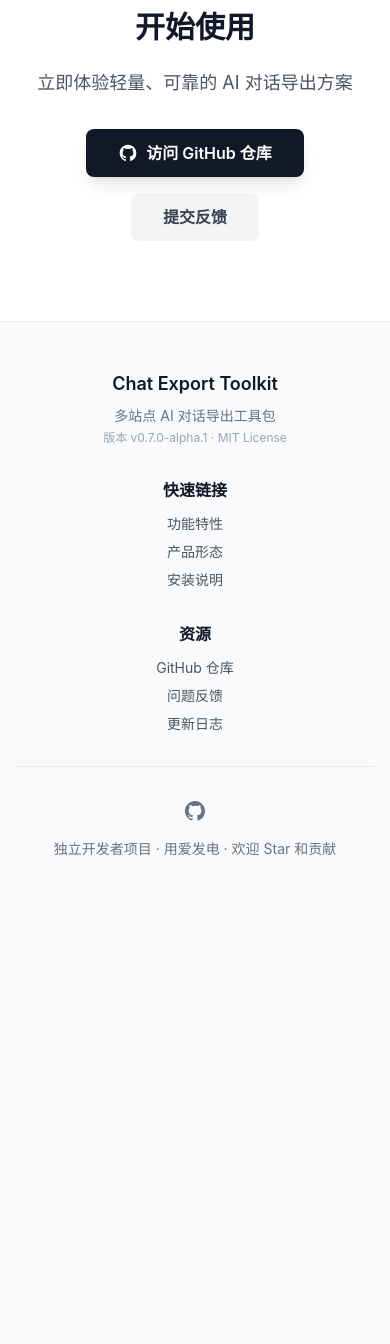
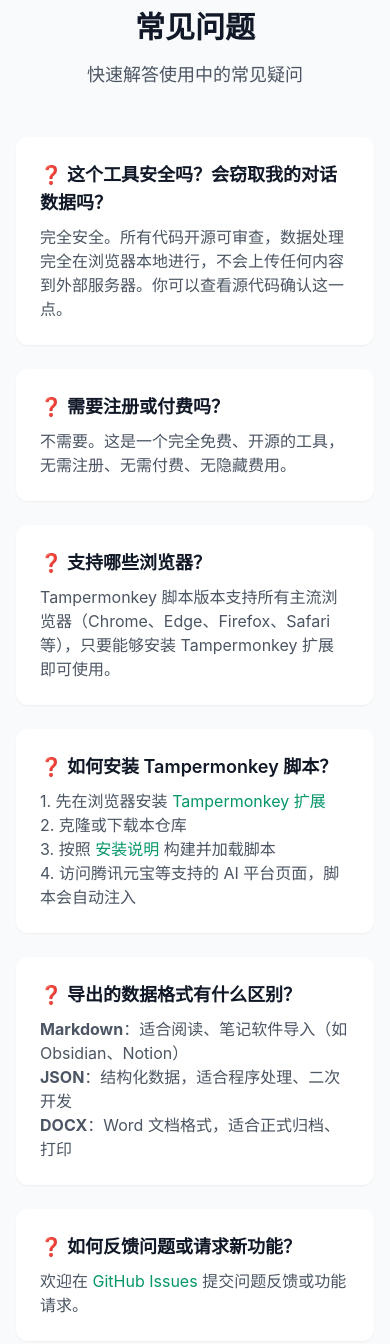
Before and after one commit to gandli/chat-export-toolkit, a website built with Vite: page landing-page/index.html in a window 390 px wide. Shown: the part 6500-7844 px from the top of the page. Before the commit the page ends 7407 px from the top, so only its background shows below. Built offline with nearby package versions, Linux system fonts and the light colour scheme.

Commit message:
docs(landing-page): 增强发布完成度与可维护性
- 新增 sitemap.xml 用于 SEO
- 更新 robots.txt 指向 sitemap
- 新增 FAQ 区块解答常见疑问
- Footer 添加最后更新日期标识
- README 补充发布/更新流程说明
- 导航栏添加 FAQ 链接

```diff
--- a/landing-page/index.html
+++ b/landing-page/index.html
@@ -136,6 +136,7 @@
         <div class="hidden md:flex space-x-8">
           <a href="#features" class="text-gray-600 hover:text-gray-900 transition">功能</a>
           <a href="#products" class="text-gray-600 hover:text-gray-900 transition">产品</a>
+          <a href="#faq" class="text-gray-600 hover:text-gray-900 transition">FAQ</a>
           <a href="#trust" class="text-gray-600 hover:text-gray-900 transition">信任</a>
           <a href="https://github.com/gandli/chat-export-toolkit" target="_blank" rel="noopener" class="text-gray-600 hover:text-gray-900 transition">GitHub</a>
         </div>
@@ -559,6 +560,85 @@
     </div>
   </section>
 
+  <!-- FAQ Section -->
+  <section id="faq" class="py-20 bg-gray-50">
+    <div class="max-w-4xl mx-auto px-4 sm:px-6 lg:px-8">
+      <div class="text-center mb-12">
+        <h2 class="text-3xl md:text-4xl font-bold text-gray-900 mb-4">常见问题</h2>
+        <p class="text-lg text-gray-600">
+          快速解答使用中的常见疑问
+        </p>
+      </div>
+
+      <div class="space-y-6">
+        <!-- FAQ 1 -->
+        <div class="bg-white rounded-xl p-6 shadow-sm">
+          <h3 class="text-lg font-semibold text-gray-900 mb-2">
+            ❓ 这个工具安全吗？会窃取我的对话数据吗？
+          </h3>
+          <p class="text-gray-600">
+            完全安全。所有代码开源可审查，数据处理完全在浏览器本地进行，不会上传任何内容到外部服务器。你可以查看源代码确认这一点。
+          </p>
+        </div>
+
+        <!-- FAQ 2 -->
+        <div class="bg-white rounded-xl p-6 shadow-sm">
+          <h3 class="text-lg font-semibold text-gray-900 mb-2">
+            ❓ 需要注册或付费吗？
+          </h3>
+          <p class="text-gray-600">
+            不需要。这是一个完全免费、开源的工具，无需注册、无需付费、无隐藏费用。
+          </p>
+        </div>
+
+        <!-- FAQ 3 -->
+        <div class="bg-white rounded-xl p-6 shadow-sm">
+          <h3 class="text-lg font-semibold text-gray-900 mb-2">
+            ❓ 支持哪些浏览器？
+          </h3>
+          <p class="text-gray-600">
+            Tampermonkey 脚本版本支持所有主流浏览器（Chrome、Edge、Firefox、Safari 等），只要能够安装 Tampermonkey 扩展即可使用。
+          </p>
+        </div>
+
+        <!-- FAQ 4 -->
+        <div class="bg-white rounded-xl p-6 shadow-sm">
+          <h3 class="text-lg font-semibold text-gray-900 mb-2">
+            ❓ 如何安装 Tampermonkey 脚本？
+          </h3>
+          <p class="text-gray-600">
+            1. 先在浏览器安装 <a href="https://www.tampermonkey.net/" target="_blank" rel="noopener" class="text-emerald-600 hover:underline">Tampermonkey 扩展</a><br>
+            2. 克隆或下载本仓库<br>
+            3. 按照 <a href="https://github.com/gandli/chat-export-toolkit#安装与构建" target="_blank" rel="noopener" class="text-emerald-600 hover:underline">安装说明</a> 构建并加载脚本<br>
+            4. 访问腾讯元宝等支持的 AI 平台页面，脚本会自动注入
+          </p>
+        </div>
+
+        <!-- FAQ 5 -->
+        <div class="bg-white rounded-xl p-6 shadow-sm">
+          <h3 class="text-lg font-semibold text-gray-900 mb-2">
+            ❓ 导出的数据格式有什么区别？
+          </h3>
+          <p class="text-gray-600">
+            <strong>Markdown</strong>：适合阅读、笔记软件导入（如 Obsidian、Notion）<br>
+            <strong>JSON</strong>：结构化数据，适合程序处理、二次开发<br>
+            <strong>DOCX</strong>：Word 文档格式，适合正式归档、打印
+          </p>
+        </div>
+
+        <!-- FAQ 6 -->
+        <div class="bg-white rounded-xl p-6 shadow-sm">
+          <h3 class="text-lg font-semibold text-gray-900 mb-2">
+            ❓ 如何反馈问题或请求新功能？
+          </h3>
+          <p class="text-gray-600">
+            欢迎在 <a href="https://github.com/gandli/chat-export-toolkit/issues" target="_blank" rel="noopener" class="text-emerald-600 hover:underline">GitHub Issues</a> 提交问题反馈或功能请求。
+          </p>
+        </div>
+      </div>
+    </div>
+  </section>
+
   <!-- CTA Section -->
   <section class="py-20 bg-white">
     <div class="max-w-4xl mx-auto px-4 sm:px-6 lg:px-8 text-center">
@@ -594,6 +674,7 @@
           <p class="text-gray-900 font-semibold text-lg">Chat Export Toolkit</p>
           <p class="text-sm text-gray-500 mt-2">多站点 AI 对话导出工具包</p>
           <p class="text-xs text-gray-400 mt-1">版本 v0.7.0-alpha.1 · MIT License</p>
+          <p class="text-xs text-gray-400 mt-1">最后更新：2026-03-19</p>
         </div>
         <div class="text-center">
           <p class="text-gray-900 font-semibold mb-3">快速链接</p>
--- a/landing-page/robots.txt
+++ b/landing-page/robots.txt
@@ -4,5 +4,5 @@
 User-agent: *
 Allow: /
 
-# Sitemap (when available)
-# Sitemap: https://your-domain.com/sitemap.xml
+# Sitemap
+Sitemap: https://gandli.github.io/chat-export-toolkit/sitemap.xml
```
Also changed, not shown: landing-page/sitemap.xml (added, +9 -0 lines), landing-page/README.md.
